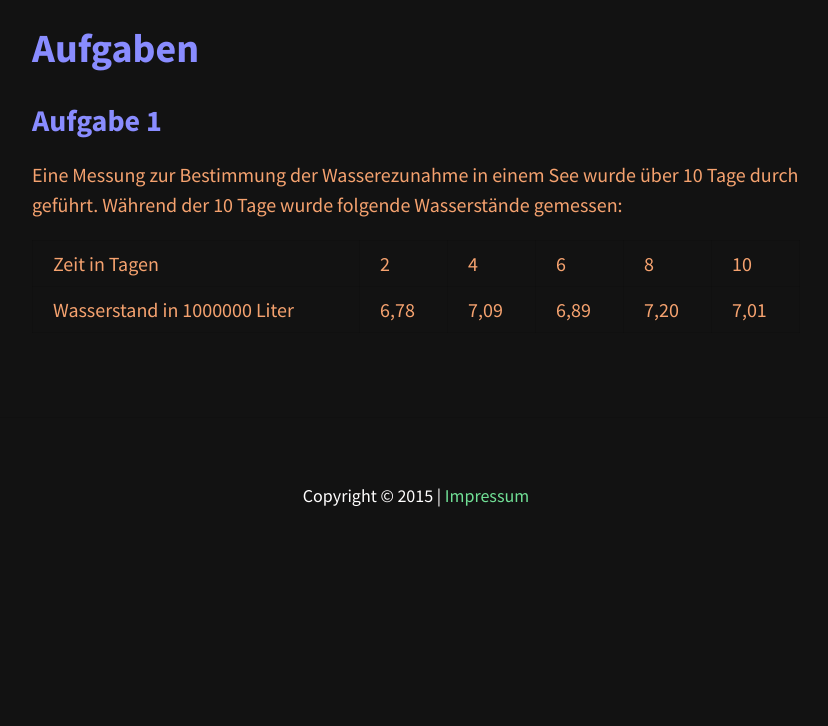
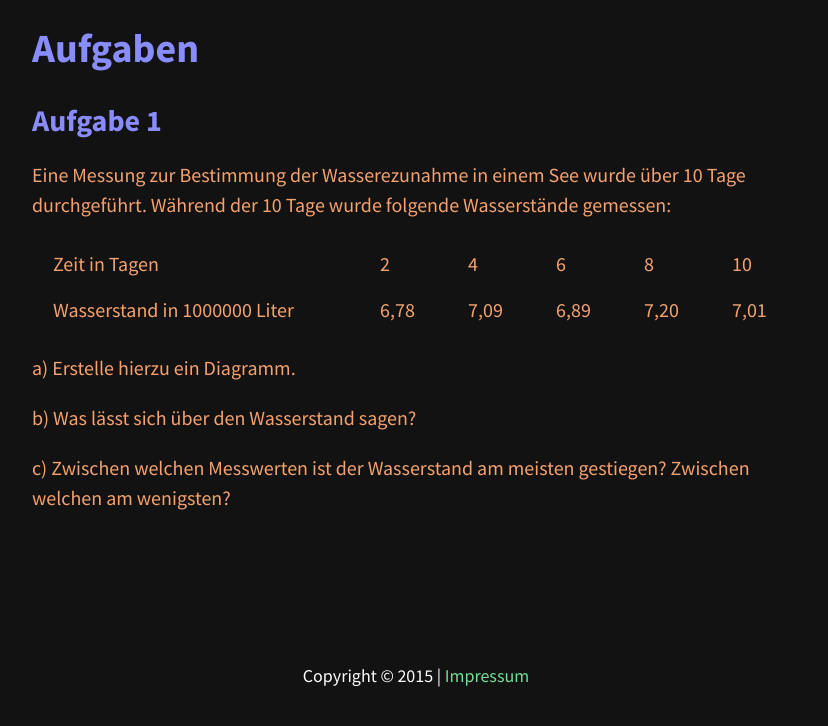
Before and after one commit to FlorianLudwig/blog-barkmin-eu, a Jekyll site: the page built from einfuehrungsphase/ableitung/mittlere_aenderungsrate.md, in a window 1280 px wide and 900 px high, scrolled down 676 px, cut to the strip 147-873 px from the top of the window. Shown: the whole strip, without its empty margins (224-1052 px from the left). Built offline with Jekyll 4.4.1, drawn with Linux system fonts in a browser that asks for light colours; nearby versions of some CDN libraries; before the commit the page ends 1396 px from its top, so only the background shows below that.

Commit message:
Type Theme

```diff
--- a/einfuehrungsphase/ableitung/mittlere_aenderungsrate.md
+++ b/einfuehrungsphase/ableitung/mittlere_aenderungsrate.md
@@ -11,8 +11,14 @@ hide: true
 
 ###Aufgabe 1
 
-Eine Messung zur Bestimmung der Wasserezunahme in einem See wurde über 10 Tage durch geführt.
+Eine Messung zur Bestimmung der Wasserezunahme in einem See wurde über 10 Tage durchgeführt.
 Während der 10 Tage wurde folgende Wasserstände gemessen:
 
 | Zeit in Tagen | 2 | 4 | 6 | 8 | 10 |
 | Wasserstand in 1000000 Liter | 6,78 | 7,09 | 6,89 | 7,20 | 7,01 |
+
+a) Erstelle hierzu ein Diagramm.
+
+b) Was lässt sich über den Wasserstand sagen?
+
+c) Zwischen welchen Messwerten ist der Wasserstand am meisten gestiegen? Zwischen welchen am wenigsten?
```
